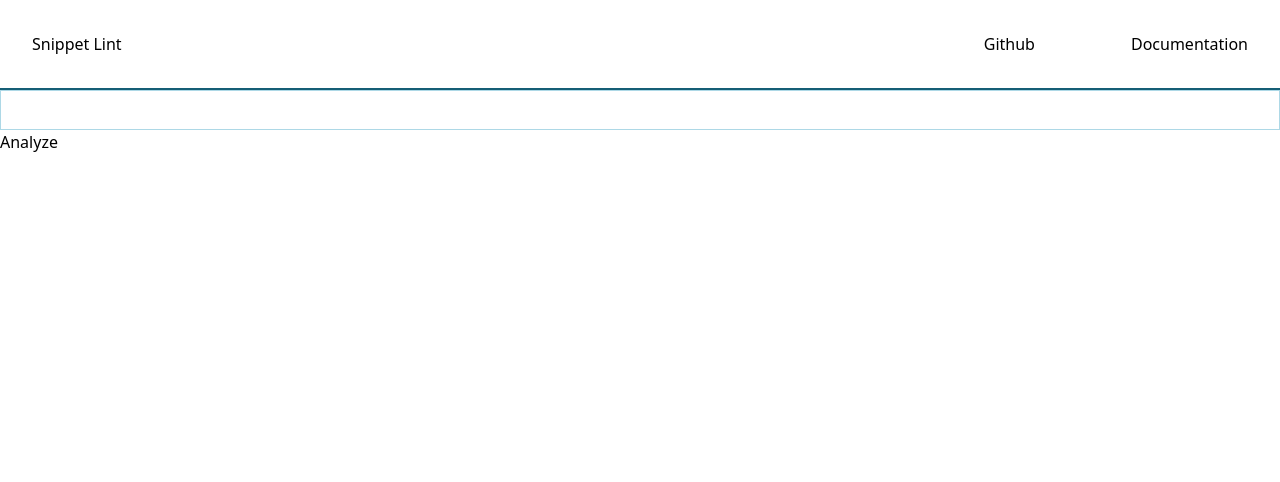
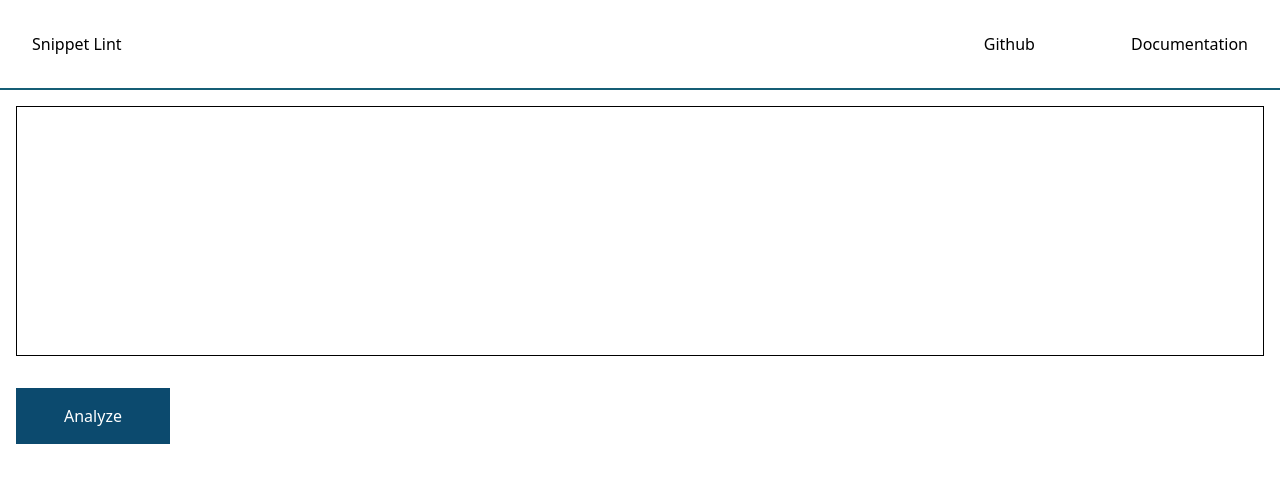
Before and after one commit to DavideCannerozzi/SnippetLint, a React (Vite) app: page / in a window 1280 px wide. Shown: the top 482 px of the page. Built offline with nearby package versions, Linux system fonts and the light colour scheme.

Commit message:
improve scoreDisplay ui and add minor style css

```diff
--- a/index.html
+++ b/index.html
@@ -4,7 +4,7 @@
     <meta charset="UTF-8" />
     <link rel="icon" type="image/svg+xml" href="/vite.svg" />
     <meta name="viewport" content="width=device-width, initial-scale=1.0" />
-    <title>snippetlint</title>
+    <title>Snippet Lint</title>
   </head>
   <body>
     <div id="root"></div>
--- a/src/App.tsx
+++ b/src/App.tsx
@@ -22,10 +22,12 @@ function App() {
   return (
     <main>
       <Header />
-      <CodeEditor code={code} setCode={setCode} />
-      <AnalyzerButton code={code} setResults={setResults} />
-      <ScoreDisplay results={results} />
-      <IssuesList results={results} />
+      <div className="container mx-auto p-4">
+        <CodeEditor code={code} setCode={setCode} />
+        <AnalyzerButton code={code} setResults={setResults} />
+        <ScoreDisplay results={results} />
+        <IssuesList results={results} />
+      </div>
     </main>
   );
 }
--- a/src/components/AnalyzerButton/AnalyzerButton.tsx
+++ b/src/components/AnalyzerButton/AnalyzerButton.tsx
@@ -27,7 +27,10 @@ export default function AnalyzerButton({ code, setResults }: ButtonProps) {
 
   return (
     <div>
-      <button onClick={handleAnalyze}>
+      <button
+        className="bg-sky-900 text-white py-4 px-12 mt-8"
+        onClick={handleAnalyze}
+      >
         {loading ? "Loading..." : "Analyze"}
       </button>
       {error && <p className="text-red-600">{error.message}</p>}
--- a/src/components/CodeEditor/CodeEditor.tsx
+++ b/src/components/CodeEditor/CodeEditor.tsx
@@ -6,18 +6,18 @@ import "prismjs/components/prism-javascript";
 
 export default function CodeEditor({ code, setCode }: CodeEditorProps) {
   return (
-    <div>
     <Editor
       value={code}
       onValueChange={(code) => setCode(code)}
       highlight={(code) => highlight(code, languages.js)}
-        padding={10}
+      padding={20}
       style={{
         fontFamily: '"Fira code", "Fira Mono", monospace',
-          fontSize: 12,
-          border: "1px solid lightblue",
+        fontSize: 14,
+        minHeight: "250px",
+        maxHeight: "60vh",
+        border: "1px solid black",
       }}
     />
-    </div>
   );
 }
--- a/src/components/IssuesList/IssuesList.tsx
+++ b/src/components/IssuesList/IssuesList.tsx
@@ -4,14 +4,19 @@ export default function IssuesList({ results }: ScoreDisplayProps) {
   if (!results) return null;
   if (results.violations.length === 0) return <p>No issues found.</p>;
   return (
-    <div>
-      <h2>Issues List</h2>
+    <div className="mt-12 bg-gray-100 border border-black-500 p-8">
+      <h2 className="font-bold">Issues List</h2>
       <ul>
         {results.violations.map((issue) => (
-          <li key={issue.id}>
+          <li key={issue.id} className="mt-6 leading-relaxed">
             <p>{issue.description}</p>
             <p>{issue.help}</p>
-            <a href={issue.helpUrl} target="_blank" rel="noopener noreferrer">
+            <a
+              className="text-blue-600"
+              href={issue.helpUrl}
+              target="_blank"
+              rel="noopener noreferrer"
+            >
               {issue.helpUrl}
             </a>
           </li>
--- a/src/components/ScoreDisplay/ScoreDisplay.tsx
+++ b/src/components/ScoreDisplay/ScoreDisplay.tsx
@@ -5,6 +5,13 @@ const weights: Record<string, number> = {
   serious: 10,
   moderate: 5,
   minor: 1,
+};
+
+const bulletColor: Record<string, string> = {
+  critical: "bg-red-500",
+  serious: "bg-orange-500",
+  moderate: "bg-yellow-500",
+  minor: "bg-blue-500",
 };
 
 export default function ScoreDisplay({ results }: ScoreDisplayProps) {
@@ -17,14 +24,19 @@ export default function ScoreDisplay({ results }: ScoreDisplayProps) {
   const score = Math.max(0, 100 - totalPenaltyScore);
 
   return (
-    <>
-      <h2>Accessibility Score</h2>
-      <p>{score} / 100</p>
-      <ul>
+    <div className="mt-12 bg-gray-100 border border-black-500 p-8">
+      <h2 className="font-bold">Accessibility Score</h2>
+      <p className="mt-6">{score} / 100</p>
+      <ul className="flex gap-8">
         {results.violations.map((violation) => (
-          <li key={violation.id}>{violation.impact}</li>
+          <li key={violation.id}>
+            <span
+              className={`w-3 h-3 mr-2 ${bulletColor[violation.impact ?? ""] ?? "bg-gray-500"} rounded-full inline-block`}
+            ></span>
+            {violation.impact}
+          </li>
         ))}
       </ul>
-    </>
+    </div>
   );
 }
```
Lines whose indentation alone changed are shown as unchanged.
